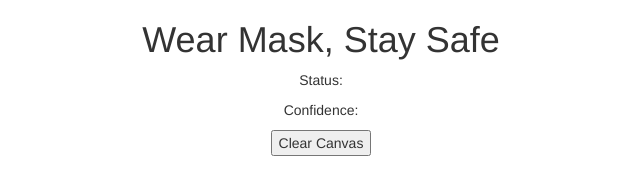
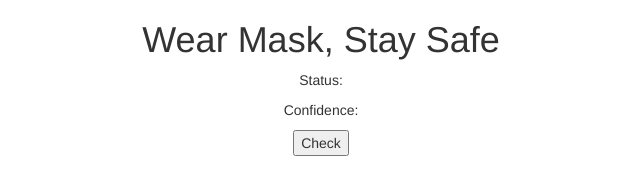
Before and after one commit to Niravthebest/WMSS, a plain HTML site: page index.html in a window 1280 px wide. Shown: the whole page, without its empty margins (319-959 px from the left). Drawn offline with nearby package versions, Linux system fonts and the light colour scheme.

Commit message:
Update index.html

```diff
--- a/index.html
+++ b/index.html
@@ -30,7 +30,7 @@
 
     <p id="label">Status: </p>
     <p id="confidence">Confidence: </p>
-    <button onclick="clearCanvas()">Clear Canvas</button>
+    <button onclick="clearCanvas()">Check</button>
   </center>
 
 
```
